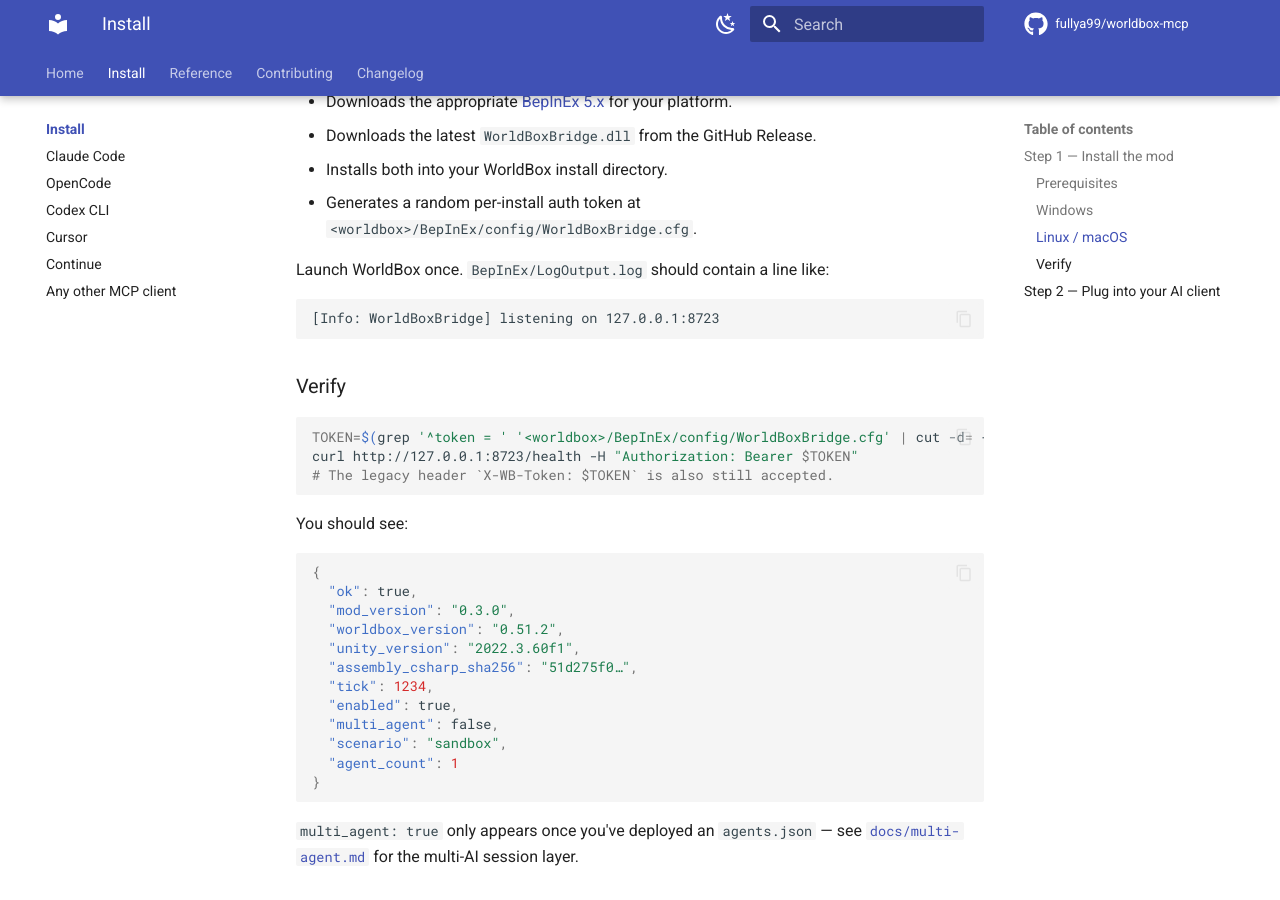
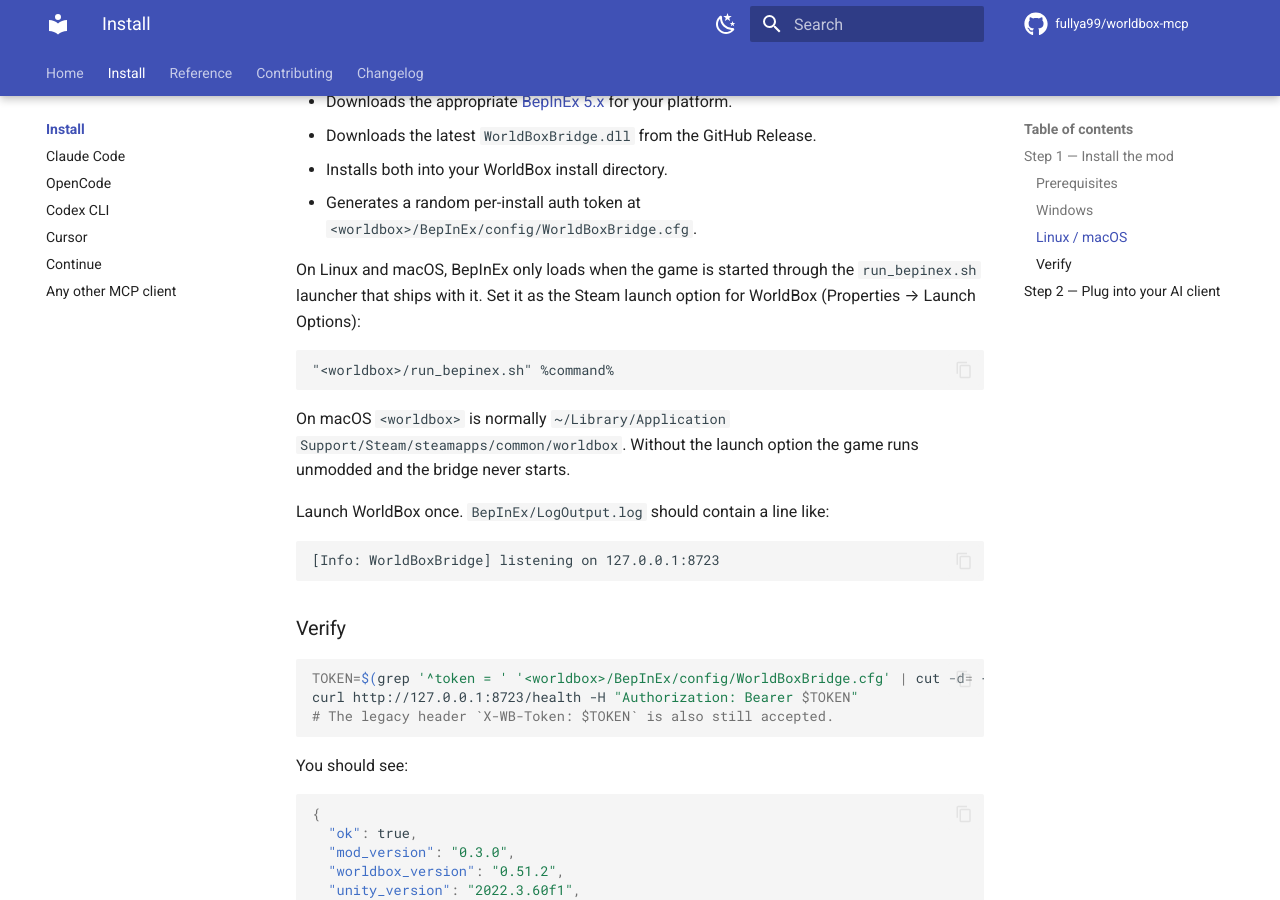
Before and after one commit to dewet22/worldbox-mcp, an MkDocs documentation site: the page built from docs/install/index.md, in a window 1280 px wide and 900 px high, scrolled down 780 px. Built offline with MkDocs 1.6.1 and Material for MkDocs 9.7.7, drawn with Linux system fonts in a browser that asks for light colours; comment, search, counter and statistics services are not loaded.

Commit message:
docs: macOS dev loop and BepInEx launch option
CLAUDE.md gains a macOS section (Homebrew dotnet formula, DOTNET_ROOT and
DOTNET_ROLL_FORWARD quirks, build/test/csharpier/deploy commands, where the
plugin load exceptions actually show up). The install guide explains that on
Linux/macOS the game must be started via run_bepinex.sh (Steam launch option),
otherwise it runs unmodded.

Co-Authored-By: Claude Fable 5.1 <noreply@anthropic.com>
(cherry picked from commit 380a1486304267995bd58dcc4a4cf3a9aa5c2e3c)

````diff
--- a/docs/install/index.md
+++ b/docs/install/index.md
@@ -30,6 +30,18 @@ The script:
 - Downloads the latest `WorldBoxBridge.dll` from the GitHub Release.
 - Installs both into your WorldBox install directory.
 - Generates a random per-install auth token at `<worldbox>/BepInEx/config/WorldBoxBridge.cfg`.
+
+On Linux and macOS, BepInEx only loads when the game is started through the `run_bepinex.sh`
+launcher that ships with it. Set it as the Steam launch option for WorldBox
+(Properties → Launch Options):
+
+```
+"<worldbox>/run_bepinex.sh" %command%
+```
+
+On macOS `<worldbox>` is normally
+`~/Library/Application Support/Steam/steamapps/common/worldbox`. Without the launch option the
+game runs unmodded and the bridge never starts.
 
 Launch WorldBox once. `BepInEx/LogOutput.log` should contain a line like:
 
````
Also changed, not shown: CLAUDE.md (+26 -0 lines).
